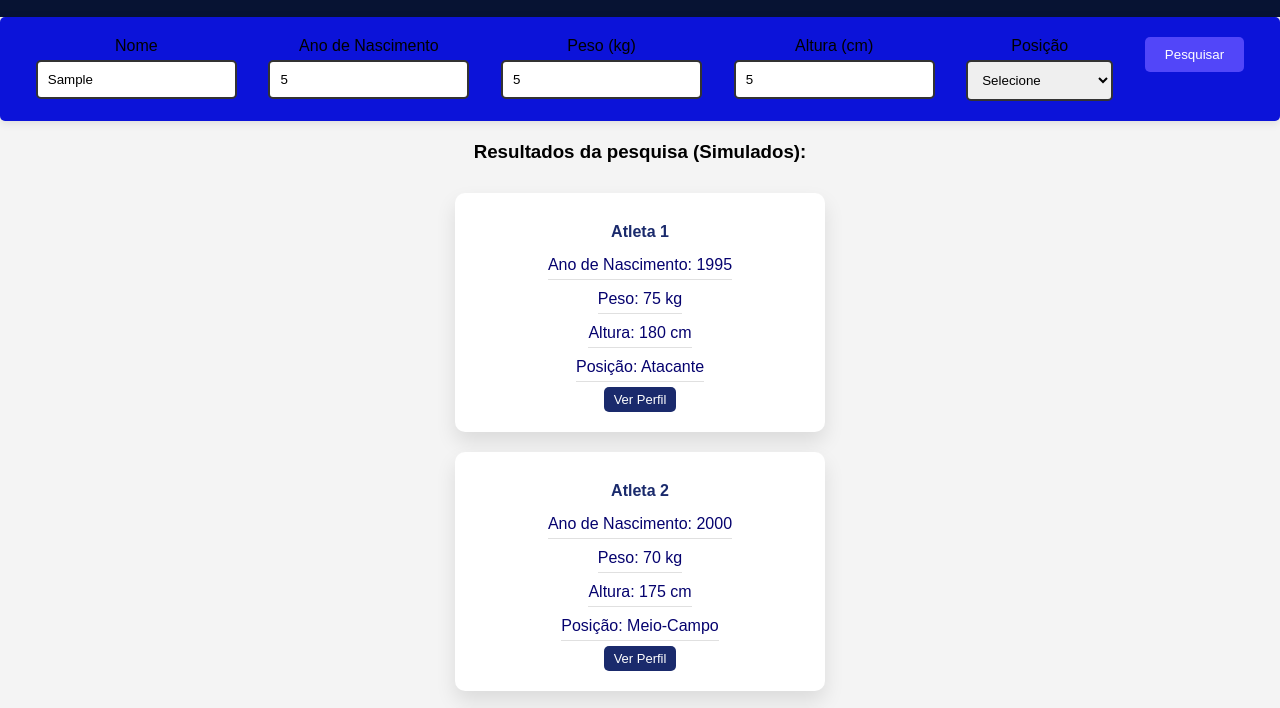
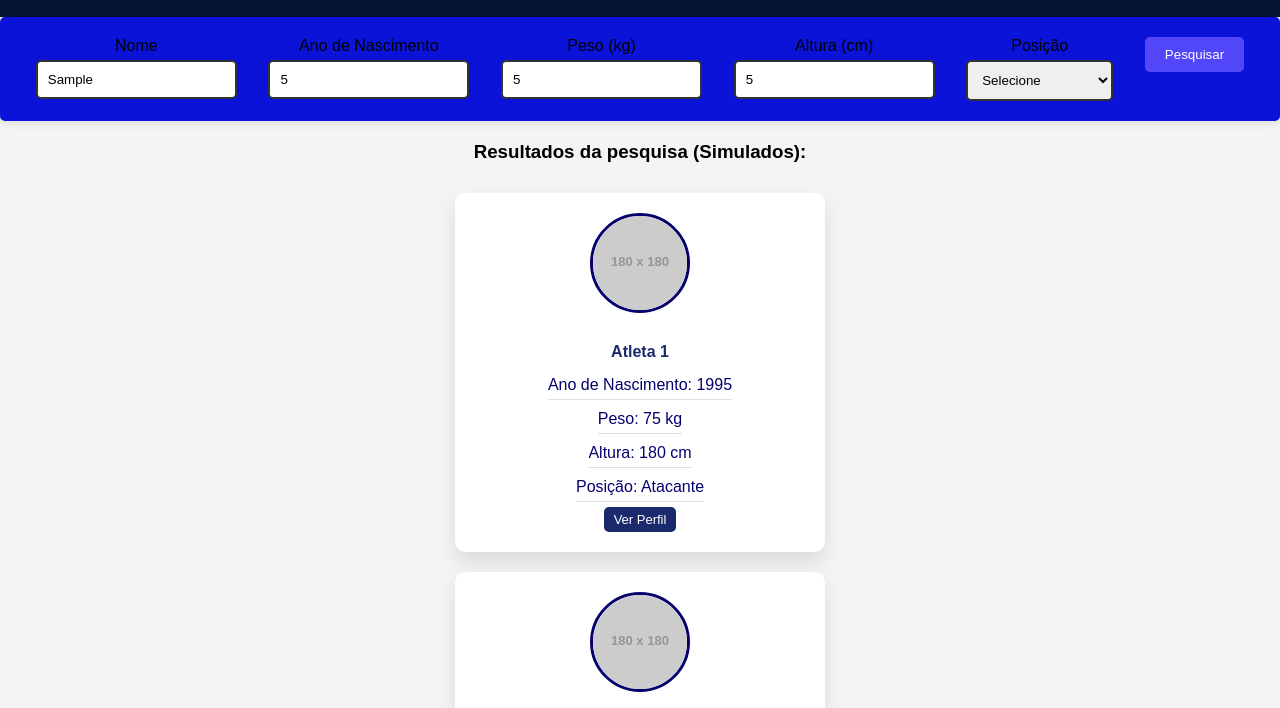
Before and after one commit to vhdtv/ScoutPlay, a plain HTML site: page src/main/resources/static/feedOlheiro.html in a window 1280 px wide. Both pictures are taken after typing "Sample", "5", "5", "5" into the empty fields and a click on the button "Pesquisar". Shown: the part 41-749 px from the top of the page. Drawn offline with Linux system fonts and the light colour scheme; placeholder pictures from the web are drawn by us.

Commit message:
Implementação e estilização das imagens dos resultados no feedOlheiro.

```diff
--- a/src/main/resources/static/feedOlheiro.html
+++ b/src/main/resources/static/feedOlheiro.html
@@ -114,7 +114,14 @@
         .result-item a:hover {
             background-color: #2a24d1;
         }
-
+        .result-img {
+            max-width: 100px;
+            height: 100px;
+            object-fit: cover;
+            border-radius: 50%;
+            border:3px solid #05026e;
+            margin-bottom: 20px ;
+        }
         .search-results h3 {
             margin-bottom: 20px;
         }
--- a/src/main/resources/static/scriptFeedOlheiro.js
+++ b/src/main/resources/static/scriptFeedOlheiro.js
@@ -15,21 +15,24 @@ function handleSearch(event) {
                 birthYear: '1995',
                 weight: '75',
                 height: '180',
-                position: 'Atacante'
+                position: 'Atacante',
+                imageUrl: 'https://via.placeholder.com/180'
             },
             {
                 name: 'Atleta 2',
                 birthYear: '2000',
                 weight: '70',
                 height: '175',
-                position: 'Meio-Campo'
+                position: 'Meio-Campo',
+                imageUrl: 'https://via.placeholder.com/180'
             },
             {
                 name: 'Atleta 3',
                 birthYear: '1998',
                 weight: '80',
                 height: '185',
-                position: 'Defensor'
+                position: 'Defensor',
+                imageUrl: 'https://via.placeholder.com/180'
             }
         ];
         const resultsContainer = document.getElementById('search-results');
@@ -43,6 +46,7 @@ function handleSearch(event) {
             const resultItem = document.createElement('div');
             resultItem.classList.add('result-item');
             resultItem.innerHTML += `
+            <img class ="result-img" src="${result.imageUrl}" alt="Foto do atleta">
             <h4>${result.name || 'Não especificado'}</h4>
             <p>Ano de Nascimento: ${result.birthYear || 'Não especificado'}</p>
             <p>Peso: ${result.weight || 'Não especificado'} kg</p>
@@ -91,6 +95,7 @@ function handleSearch(event) {
     //        data.forEach(result => {
     //            resultsHTML +=`
     //        <div class="result-item">
+    //        <img src="${result.imageUrl}" alt="Foto do atleta">
     //        <h4>${result.name || 'Não especificado'}</h4>
     //        <p>Ano de Nascimento: ${result.birthYear || 'Não especificado'}</p>
     //        <p>Peso: ${result.weight || 'Não especificado'} kg</p>
```
